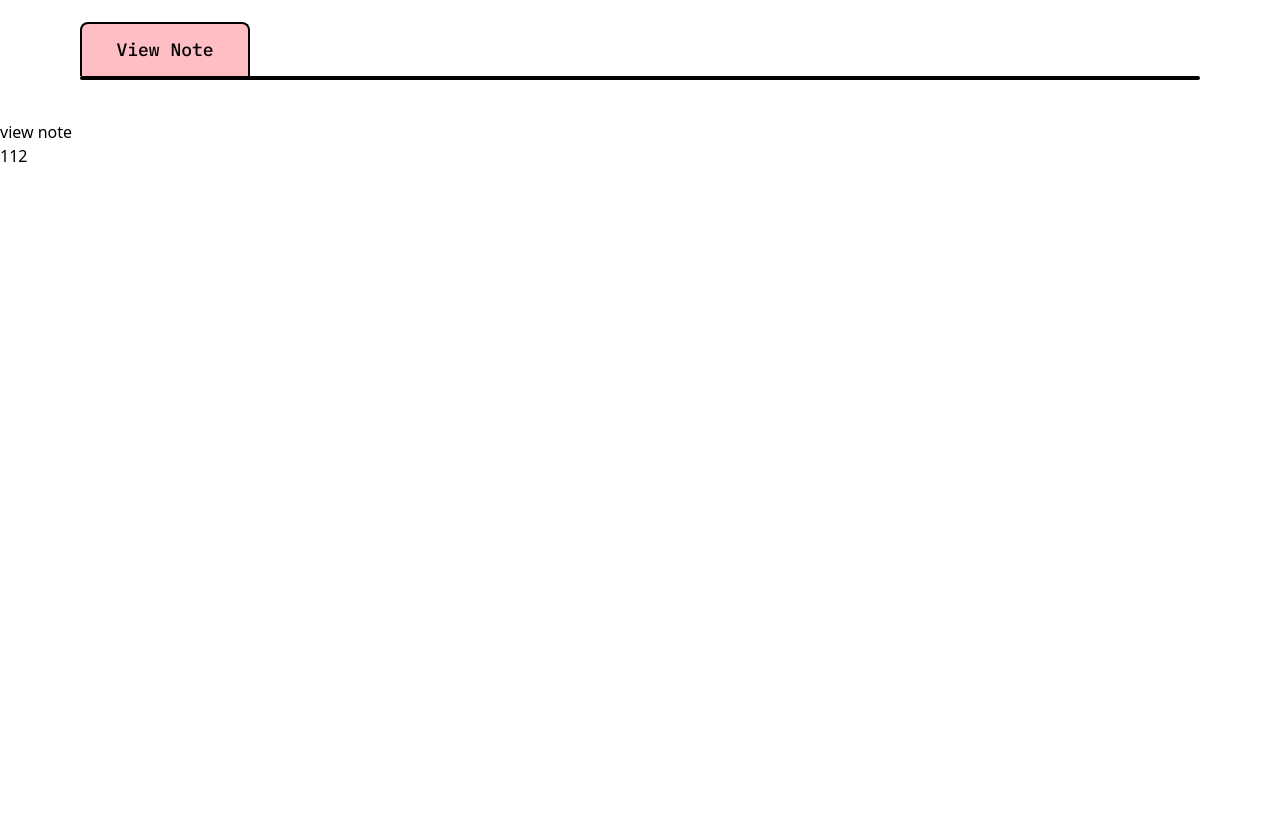
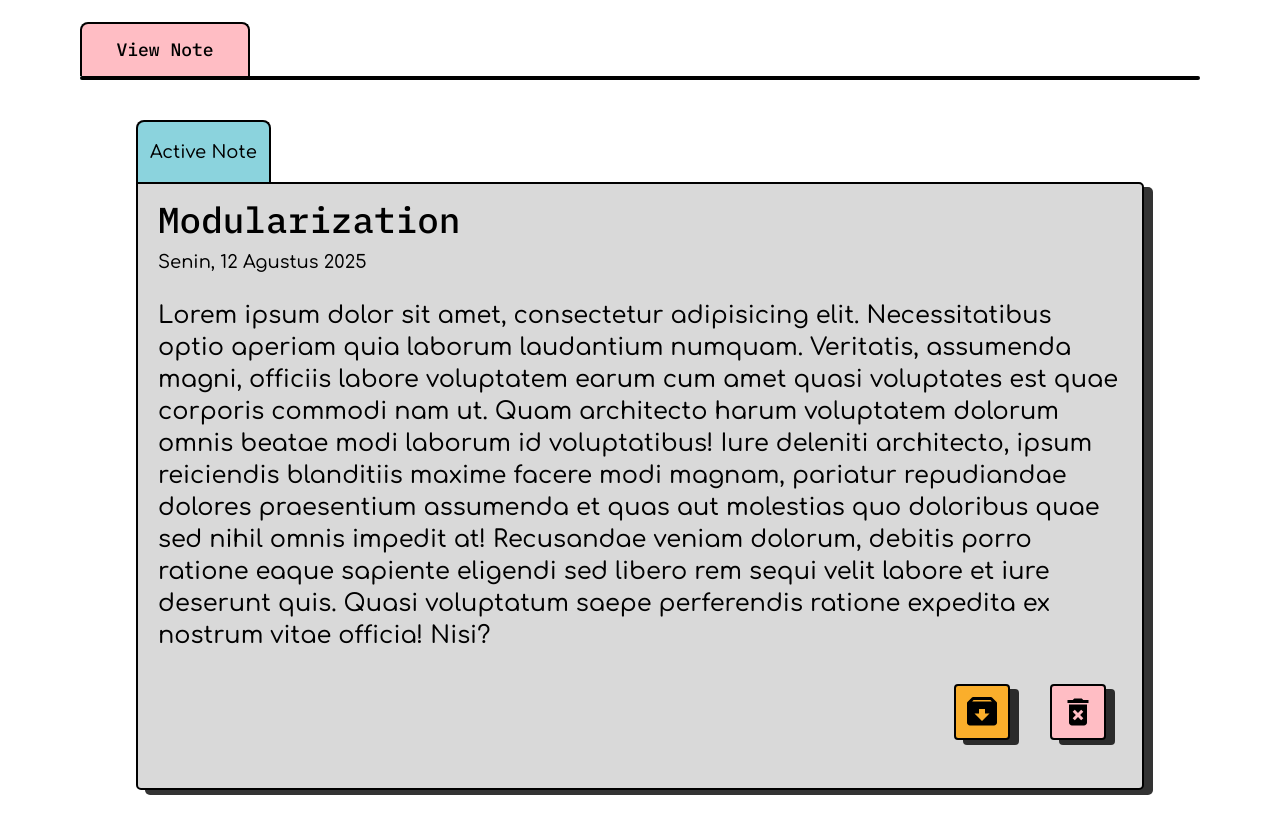
Before and after one commit to NaufalAssyafiqF/reactmid-appnote-submis1, a React (Vite) app: page /view/112 in a window 1280 px wide. Shown: the part 480-1314 px from the top of the page. Before the commit the page ends 800 px from the top, so only its background shows below. Built offline with nearby package versions, Linux system fonts and the light colour scheme.

Commit message:
add view note page

```diff
--- /dev/null
+++ b/src/components/AddButton.jsx
@@ -0,0 +1,18 @@
+import React from 'react'
+import { IoMdAdd } from 'react-icons/io';
+import { Link } from 'react-router-dom';
+
+const AddButton = () => {
+  return (
+    <div className="flex flex-col items-end mt-10">
+      <Link
+        to="/add"
+        className="bg-[#FFBDC4] w-16 h-16 rounded-full flex items-center justify-center shadow-[9px_5px_0px_0px_rgba(0,_0,_0,_0.8)] hover:shadow-none hover:translate-x-1 hover:translate-y-1 transition duration-300 cursor-pointer hover:bg-[#ff8389]"
+      >
+        <IoMdAdd className="text-5xl" />
+      </Link>
+    </div>
+  );
+}
+
+export default AddButton
--- a/src/components/CardNote.jsx
+++ b/src/components/CardNote.jsx
@@ -1,10 +1,21 @@
 import React from "react";
+import { Link, useLocation } from "react-router-dom";
 
 const CardNote = () => {
+  const { pathname } = useLocation();
   return (
-    <div className="max-w-[350px] h-fit flex flex-col items-end shadow-[9px_5px_0px_0px_rgba(0,_0,_0,_0.8)] rounded-lg">
-      <div className="flex items-center justify-end bg-[#8BD3DD] rounded-t-lg border-x-2 border-t-2 border-black  w-fit p-1">
-        <p className="text-black font-comfortaa font-medium text-xs">Senin, 12 Agustus 2025</p>
+    <Link
+      to={"/view/112"}
+      className="max-w-[350px] h-fit flex flex-col items-end shadow-[9px_5px_0px_0px_rgba(0,_0,_0,_0.8)] rounded-lg"
+    >
+      <div
+        className={`flex items-center justify-end  rounded-t-lg border-x-2 border-t-2 border-black  w-fit p-1 ${
+          pathname === "/" ? "bg-[#8BD3DD]" : "bg-[#FAAE2B]"
+        } `}
+      >
+        <p className="text-black font-comfortaa font-medium text-xs">
+          Senin, 12 Agustus 2025
+        </p>
       </div>
       <div
         className="w-full h-full bg-[#D9D9D9] rounded-lg border-2 border-black px-3 pt-2 pb-8"
@@ -19,8 +30,9 @@ const CardNote = () => {
           ditampilkan dalam teks dan memotongnya jika melebihi batas tersebut.
           Hal ini dapat dicapai dengan menggunakan CSS atau JavaScript.
         </p>
+
       </div>
-    </div>
+    </Link>
   );
 };
 
--- a/src/pages/ActiveNote.jsx
+++ b/src/pages/ActiveNote.jsx
@@ -1,6 +1,7 @@
 import React from "react";
 import SearchBar from "../components/SearchBar";
 import CardNote from "../components/CardNote";
+import AddButton from "../components/AddButton";
 
 const ActiveNote = () => {
   return (
@@ -12,7 +13,9 @@ const ActiveNote = () => {
         <CardNote />
         <CardNote />
         <CardNote />
+        <CardNote />
       </div>
+      <AddButton />
     </div>
   );
 };
--- a/src/pages/ArchiveNote.jsx
+++ b/src/pages/ArchiveNote.jsx
@@ -1,10 +1,21 @@
 import React from 'react'
 import SearchBar from '../components/SearchBar';
+import CardNote from '../components/CardNote';
+import AddButton from '../components/AddButton';
 
 const ArchiveNote = () => {
   return (
-    <div className="mx-20">
+    <div className="mx-20 mb-20">
       <SearchBar />
+      <div className="flex flex-wrap gap-x-5 gap-y-5">
+        <CardNote />
+        <CardNote />
+        <CardNote />
+        <CardNote />
+        <CardNote />
+        <CardNote />
+      </div>
+      <AddButton />
     </div>
   );
 }
--- a/src/pages/ViewNote.jsx
+++ b/src/pages/ViewNote.jsx
@@ -1,12 +1,52 @@
 import React from "react";
-import { useParams } from "react-router-dom";
+import { BiSolidArchiveIn, BiSolidArchiveOut } from "react-icons/bi";
+import { MdDeleteForever } from "react-icons/md";
 
 const ViewNote = () => {
-  const { id } = useParams();
   return (
-    <div>
-      <h1>view note</h1>
-      <p>{id}</p>
+    <div className="mx-20 mb-20">
+      <div className="max-w-[90%] mx-auto h-fit flex flex-col items-start  rounded-lg">
+        <div
+          className={`flex items-center rounded-t-lg border-x-2 border-t-2 border-black  w-fit p-1 bg-[#8BD3DD] `}
+        >
+          <p className="text-black font-comfortaa font-medium text-lg px-2 py-3">
+            Active Note
+          </p>
+        </div>
+        <div
+          className="w-full h-full bg-[#D9D9D9] rounded-lg border-2 border-black px-5 pt-4 pb-12 shadow-[9px_5px_0px_0px_rgba(0,_0,_0,_0.8)]"
+          style={{ borderRadius: "0px 5px 5px 5px" }}
+        >
+          <h1 className="text-black font-ibmPlexMono font-medium text-4xl mb-2">
+            Modularization
+          </h1>
+          <p className="text-black font-comfortaa font-medium text-lg mb-6">
+            Senin, 12 Agustus 2025
+          </p>
+          <p className="w-full h-full text-black text-2xl font-comfortaa font-medium ">
+            Lorem ipsum dolor sit amet, consectetur adipisicing elit.
+            Necessitatibus optio aperiam quia laborum laudantium numquam.
+            Veritatis, assumenda magni, officiis labore voluptatem earum cum
+            amet quasi voluptates est quae corporis commodi nam ut. Quam
+            architecto harum voluptatem dolorum omnis beatae modi laborum id
+            voluptatibus! Iure deleniti architecto, ipsum reiciendis blanditiis
+            maxime facere modi magnam, pariatur repudiandae dolores praesentium
+            assumenda et quas aut molestias quo doloribus quae sed nihil omnis
+            impedit at! Recusandae veniam dolorum, debitis porro ratione eaque
+            sapiente eligendi sed libero rem sequi velit labore et iure deserunt
+            quis. Quasi voluptatum saepe perferendis ratione expedita ex nostrum
+            vitae officia! Nisi?
+          </p>
+          <div className="flex justify-end gap-x-10 mt-8 me-4">
+            <div className="flex items-center justify-end bg-[#FAAE2B] rounded lg p-2 border-2 border-black shadow-[9px_5px_0px_0px_rgba(0,_0,_0,_0.8)] hover:shadow-none hover:translate-x-1 hover:translate-y-1 transition duration-300 cursor-pointer hover:bg-[#fadb2b]">
+              <BiSolidArchiveIn className="text-4xl text-black" />
+            </div>
+            <div className="flex items-center justify-end bg-[#FFBDC4] rounded lg p-2 border-2 border-black shadow-[9px_5px_0px_0px_rgba(0,_0,_0,_0.8)] hover:shadow-none hover:translate-x-1 hover:translate-y-1 transition duration-300 cursor-pointer hover:bg-[#ff8389]">
+              <MdDeleteForever className="text-4xl text-black" />
+            </div>
+          </div>
+        </div>
+      </div>
     </div>
   );
 };
```
